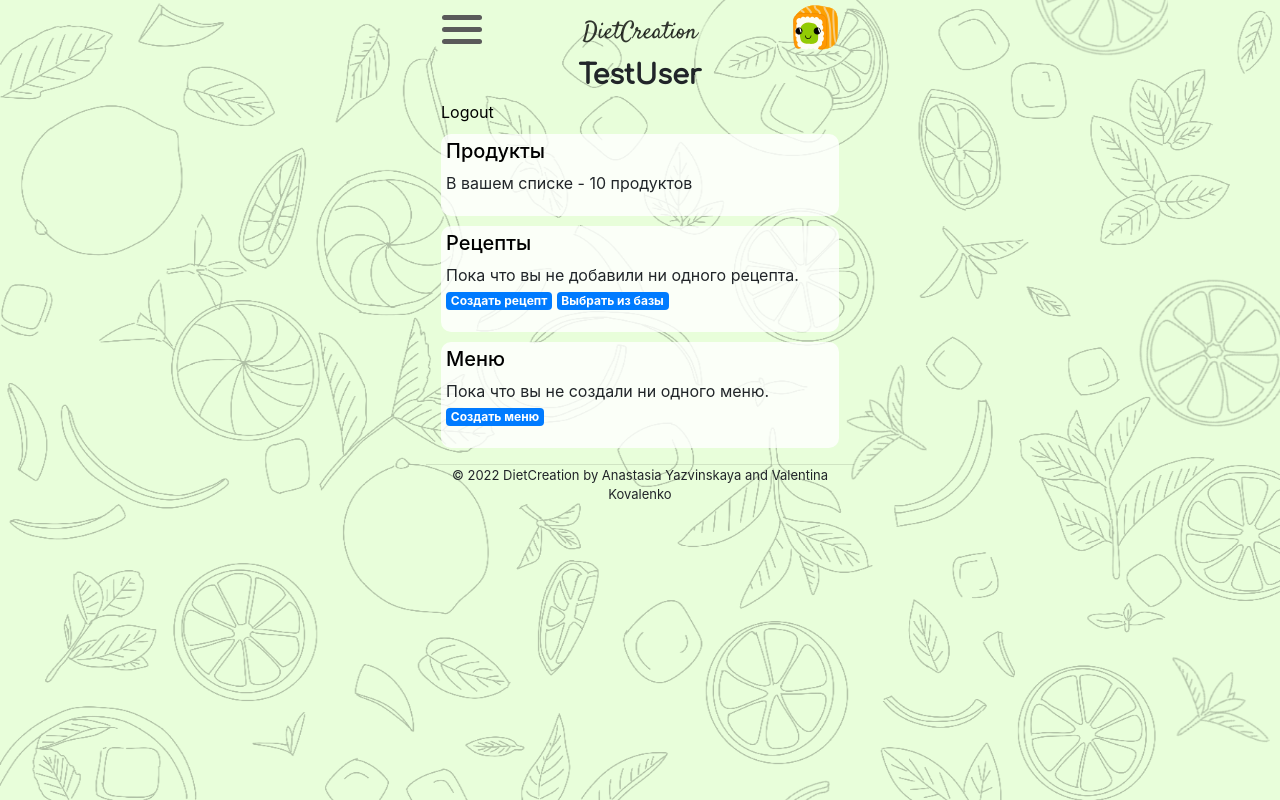
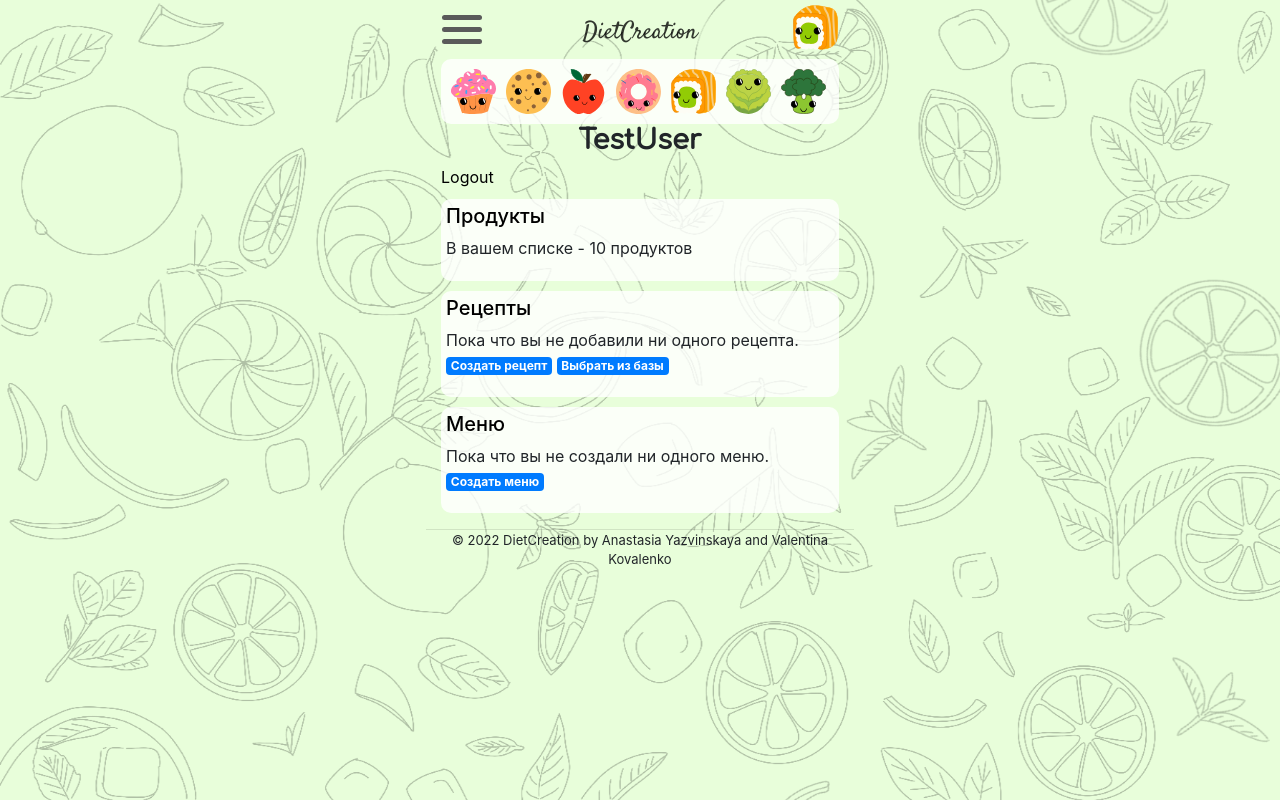
Before and after one commit to AnastasiaYazvinskaya/diet-creation, a Flask app: a page that uses app/templates/user.html in a window 1280 px wide. Run offline with Flask 2, Linux system fonts and the light colour scheme; a user stored in the database is signed in; data comes from the database, SQL or seed files in the repository; both versions use the stored data as it was after the commit; data that the repository does not hold is empty; some libraries are stand-ins or nearby versions; some web fonts are replaced.

Commit message:
user icons updated

```diff
--- a/app/init_db.py
+++ b/app/init_db.py
@@ -13,8 +13,8 @@
 cur = connection.cursor()
 
 connection2.execute('''INSERT INTO user_icons (icon) VALUES
-                      (?),(?),(?),(?),(?),(?),(?),(?)''',
-                      ("../static/images/user-1.svg", "../static/images/user-3.svg", "../static/images/user-4.svg", "../static/images/user-5.svg", "../static/images/user-6.svg", "../static/images/user-7.svg", "../static/images/user-8.svg", "../static/images/user-9.svg"))
+                      (?),(?),(?),(?),(?),(?),(?)''',
+                      ("../static/images/user-1.svg", "../static/images/user-3.svg", "../static/images/user-4.svg", "../static/images/user-5.svg", "../static/images/user-7.svg", "../static/images/user-8.svg", "../static/images/user-9.svg"))
 
 connection2.execute('INSERT INTO users (username, email, password, icon_id) VALUES (?,?,?,?)',
                     ("TestUser", "diet.creation.sendler@gmail.com", generate_password_hash("TestUserCreated001"), 1))
--- a/app/static/css/base_style.css
+++ b/app/static/css/base_style.css
@@ -277,21 +277,3 @@
     width: 50px;
     height: 50px;
 }
-.hide-selection {
-    display: none;
-}
-.open-selection {
-    display: block;
-}
-.choose-avatar-icon {
-    cursor: pointer;
-}
-.choose-avatar button {
-    width: 45px;
-    border: none;
-    padding: 0;
-    background-color: rgba(0, 0, 0, 0);
-}
-.choose-avatar button:focus {
-    border-radius: 50%;
-}
--- a/app/static/css/user_style.css
+++ b/app/static/css/user_style.css
@@ -1,10 +1,30 @@
-.container img {
-    width: 90px;
-    height: 90px;
-}
-.container div {
+
+.container div.data, .choose-avatar {
     background-color: rgba(255, 255, 255, 0.8);
     border-radius: 10px;
     padding: 5px;
     margin: 10px 0;
 }
+
+#choose-avatar {
+    margin: 0 auto;
+    display: flex;
+    flex-flow: row nowrap;
+    align-items: center;
+    overflow-x: scroll;
+    scroll-snap-type: x mandatory;
+}
+.choose-avatar img {
+    height: 45px;
+    width: 45px;
+    margin: 5px;
+}
+.hide-selection {
+    display: none;
+}
+.open-selection {
+    display: block;
+}
+.choose-avatar-icon {
+    cursor: pointer;
+}
--- a/app/templates/user.html
+++ b/app/templates/user.html
@@ -11,9 +11,7 @@
         selection.classList.toggle("open-selection");
         selection.classList.toggle("hide-selection");
     }
-
-    $(".choose-avatar button").click(function(){
-        icon = $(this).attr("id");
+    function changeIcon(icon) {
         $("div.navbar-brand").html("<img src ='"+icon+"' alt = 'User icon'/>");
 
         var data_string = 'data='+icon;
@@ -23,7 +21,7 @@
             data: data_string,
             cache: false
         });
-    });
+    }
 </script>
 {% endblock %}
 {% block user_icon %}
@@ -34,14 +32,14 @@
 <!-- Content for starting page -->
 {% block content %}
     <div class="choose-avatar hide-selection" id="choose-avatar">{% for user_icon in user_icons %}
-        <button type="button" id="{{user_icon[1]}}"><img src ="{{user_icon[1]}}" alt = "Alternate user icon" style="height: 45px; width: 45px; margin: 0;"></button>
+        <div><img src ="{{user_icon[1]}}" alt = "Alternate user icon" onclick="changeIcon('{{user_icon[1]}}')"></div>
     {% endfor %}</div>
     <!-- Welcome title -->
     <!--<p>{{username}}</p>-->
     <h1>{% block title %} {{current_user.username}} {% endblock %}</h1>
     <a href="{{ url_for('logout') }}">Logout</a>
     <!-- Look at the products list -->
-    <div>
+    <div class="data">
         <h5><a href="{{url_for('products')}}">Продукты</a></h5>
         {% if data['products'] != 0 %}
             <p>В вашем списке - {{data['products']}} продуктов</p>
@@ -54,7 +52,7 @@
         {% endif %}
     </div>
     <!-- Look at the recipes list -->
-    <div>
+    <div class="data">
         <h5><a href="{{url_for('recipes')}}">Рецепты</a></h5>
         {% if data['recipes'] != 0 %}
             <p>В вашем списке - {{data['recipes']}} рецептов</p>
@@ -70,7 +68,7 @@
         {% endif %}
     </div>
     <!-- Look at the menu -->
-    <div>
+    <div class="data">
         <h5><a href="{{url_for('menus')}}">Меню</a></h5>
         {% if data['menus'] != 0 %}
             <p>В вашем списке - {{data['menus']}} возможных меню</p>
```
Also changed, not shown: usersdb.db.
